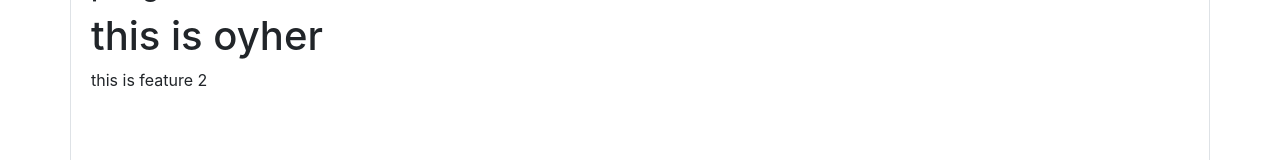
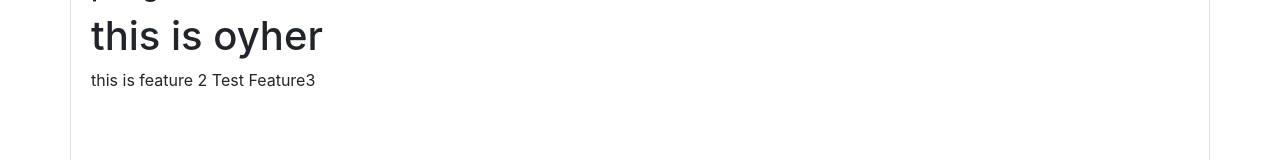
Before and after one commit to exvatar/Resume, a plain HTML site: page index.html in a window 1280 px wide. Shown: the part 198-358 px from the top of the page. Drawn offline with nearby package versions, Linux system fonts and the light colour scheme.

Commit message:
Test Feater 3

```diff
--- a/index.html
+++ b/index.html
@@ -18,6 +18,7 @@
                     <h3>pongo</h3>
                     <h1>this is oyher</h1>
                     <span>this is feature 2</span>
+                    <span>Test Feature3</span>
                 </div>
             </div>
         </div>
```
